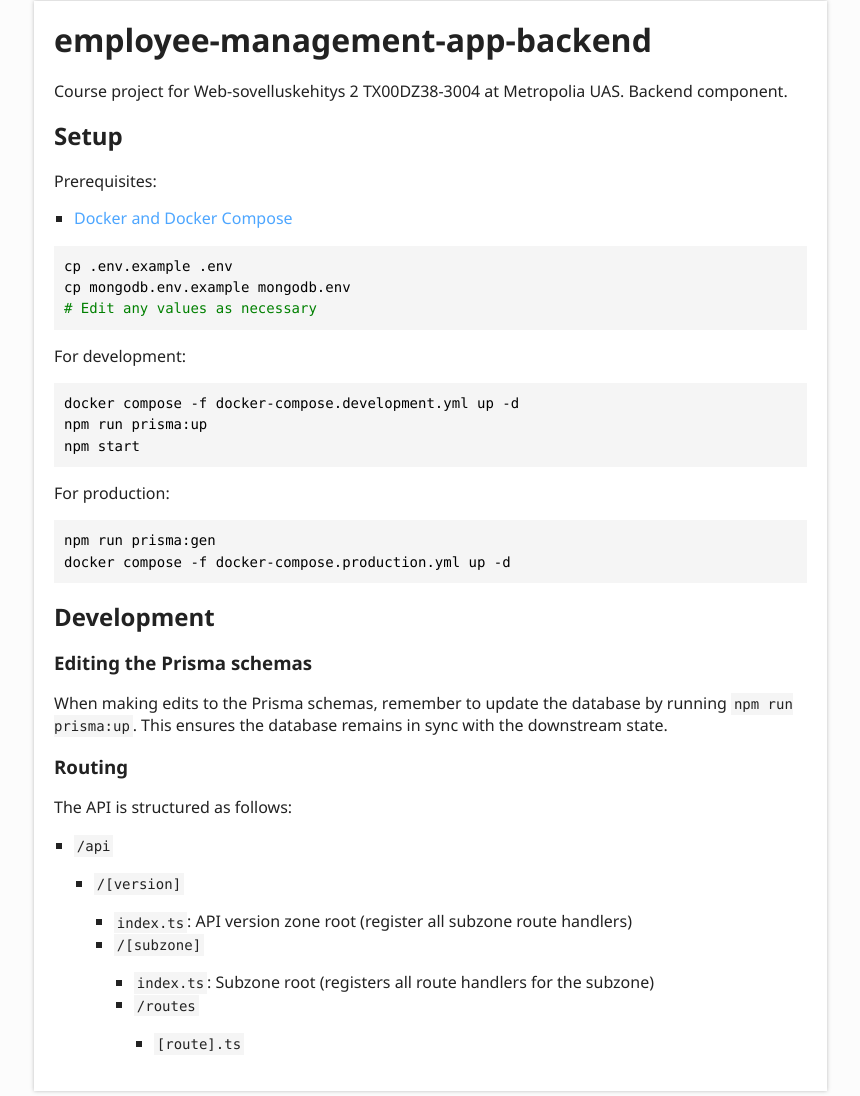
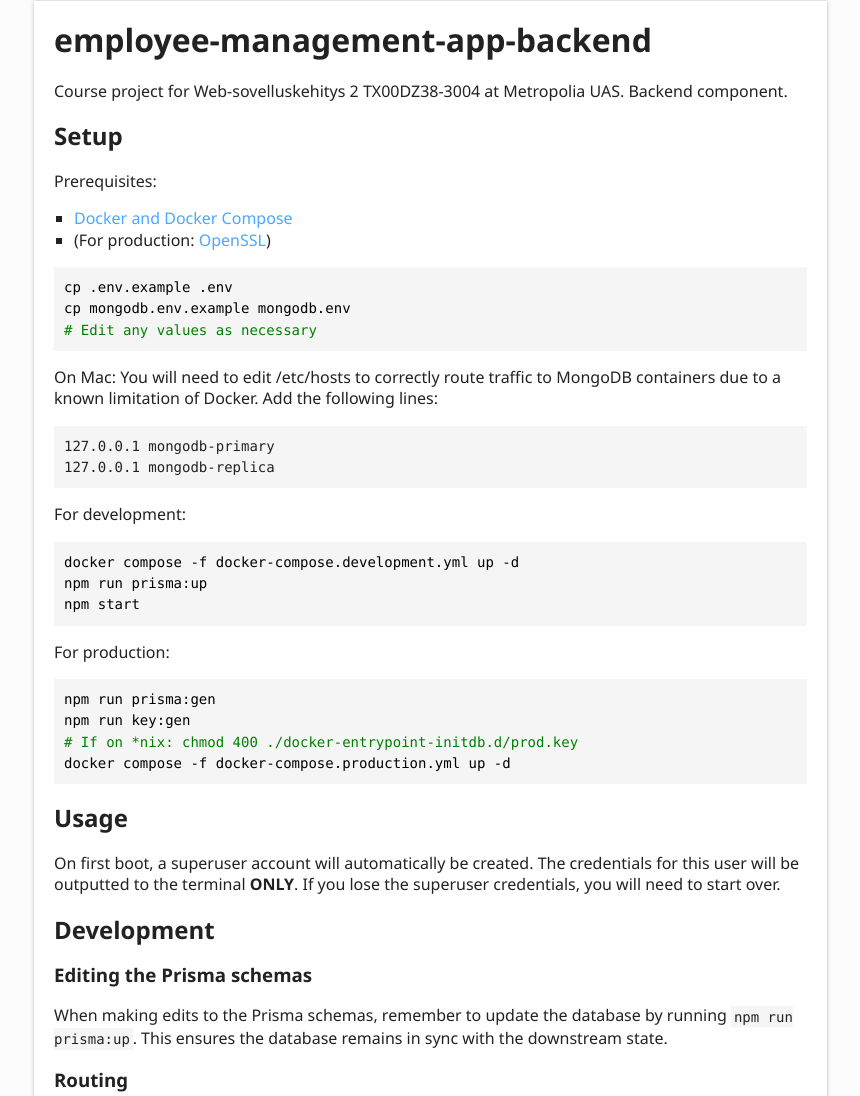
Before and after one commit to mergemocha/employee-management-app, a plain HTML site: page index.html in a window 1280 px wide. Shown: the part 167-1263 px from the top of the page, without its empty margins (6-866 px from the left). Drawn offline with Linux system fonts and the light colour scheme.

Commit message:
Deploying to gh-pages from @ mergemocha/employee-management-app-backend@1d8063bad0f897e38c72b78142a42cd040c0a80d 🚀

```diff
--- a/index.html
+++ b/index.html
@@ -10,15 +10,25 @@
 <p>Prerequisites:</p>
 <ul>
 <li><a href="https://docker.io">Docker and Docker Compose</a></li>
+<li>(For production: <a href="https://www.openssl.org">OpenSSL</a>)</li>
 </ul>
 <pre><code class="language-bash"><span class="hl-0">cp .env.example .env</span><br/><span class="hl-0">cp mongodb.env.example mongodb.env</span><br/><span class="hl-1"># Edit any values as necessary</span>
+</code></pre>
+<p>On Mac: You will need to edit /etc/hosts to correctly route traffic to MongoDB containers due to a known limitation of Docker. Add the following lines:</p>
+<pre><code class="language-h">127.0.0.1 mongodb-primary
+127.0.0.1 mongodb-replica
 </code></pre>
 <p>For development:</p>
 <pre><code class="language-bash"><span class="hl-0">docker compose -f docker-compose.development.yml up -d</span><br/><span class="hl-0">npm run prisma:up</span><br/><span class="hl-0">npm start</span>
 </code></pre>
 <p>For production:</p>
-<pre><code class="language-bash"><span class="hl-0">npm run prisma:gen</span><br/><span class="hl-0">docker compose -f docker-compose.production.yml up -d</span>
+<pre><code class="language-bash"><span class="hl-0">npm run prisma:gen</span><br/><span class="hl-0">npm run key:gen</span><br/><span class="hl-1"># If on *nix: chmod 400 ./docker-entrypoint-initdb.d/prod.key</span><br/><span class="hl-0">docker compose -f docker-compose.production.yml up -d</span>
 </code></pre>
+
+<a href="#usage" id="usage" style="color: inherit; text-decoration: none;">
+  <h2>Usage</h2>
+</a>
+<p>On first boot, a superuser account will automatically be created. The credentials for this user will be outputted to the terminal <strong>ONLY</strong>. If you lose the superuser credentials, you will need to start over.</p>
 
 <a href="#development" id="development" style="color: inherit; text-decoration: none;">
   <h2>Development</h2>
```
